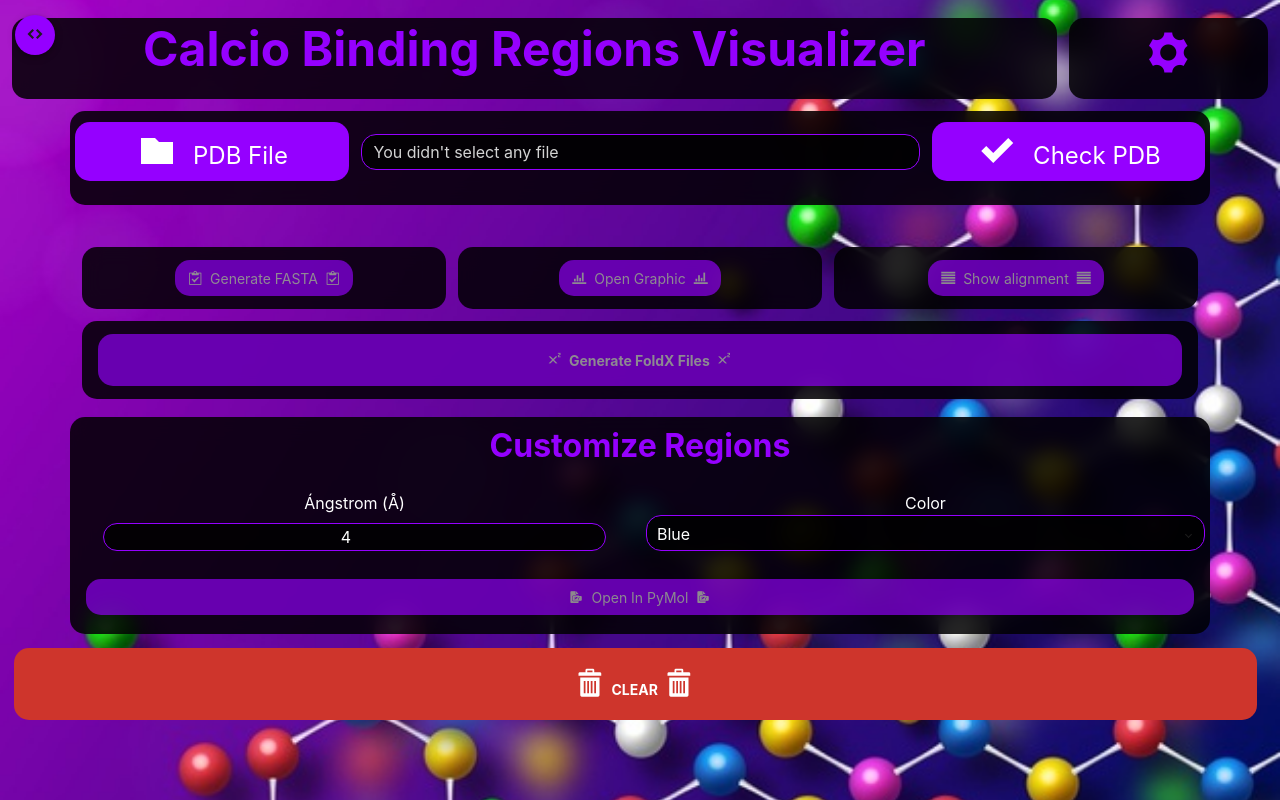
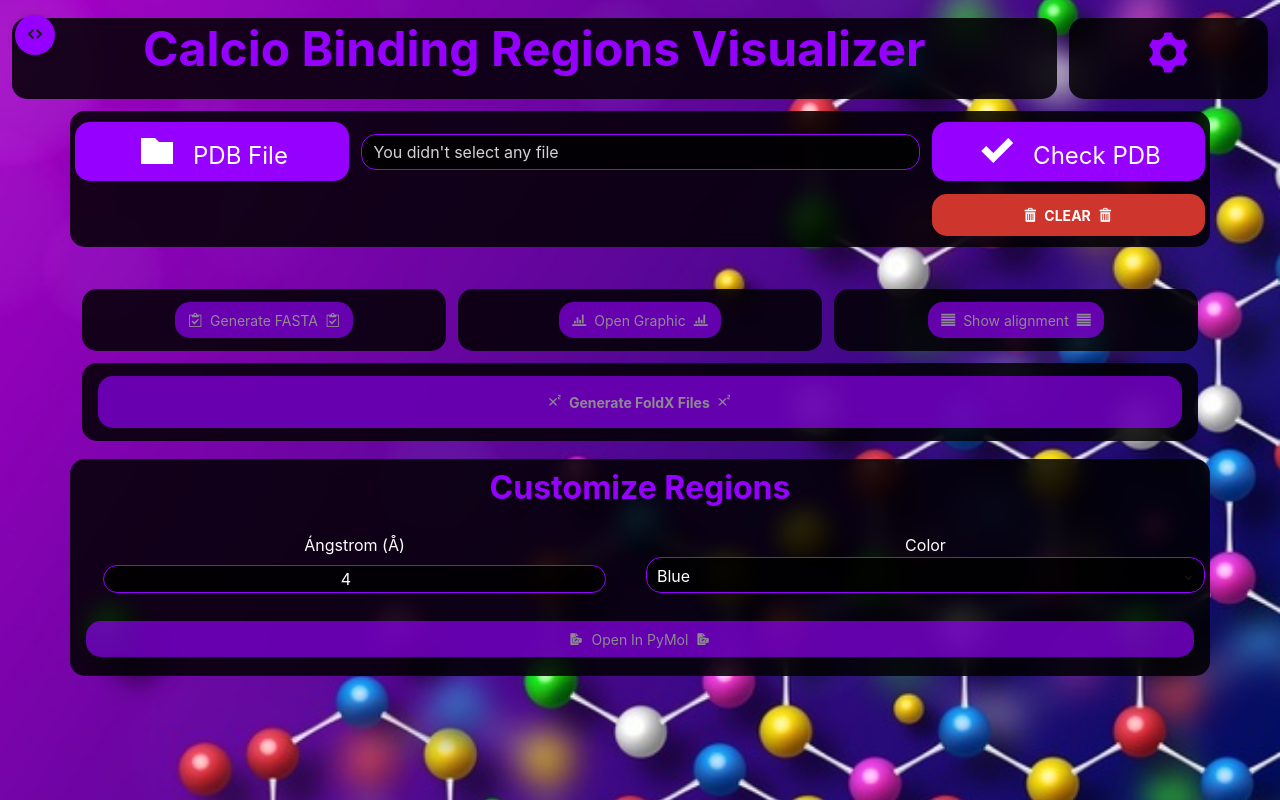
Before and after one commit to BioinformaticaUNQ/calcio_binding_regions_visualazer-grupo1, a plain HTML site: page resources/index.html in a window 1280 px wide. Drawn offline with Linux system fonts and the light colour scheme.

Commit message:
Fix clear position

```diff
--- a/resources/index.html
+++ b/resources/index.html
@@ -54,8 +54,16 @@
                     </span>
                   </button>
                 </div>
-                <div class="col-12 text-center" id="pdbNotify"></div>
-
+                <div class="col-md-9 text-center" id="pdbNotify"></div>
+                <div class="col-md-3">
+                  <button
+                    class="button alert"
+                    name="button"
+                    onclick="window.lynxCBRV.clear();"
+                    style="padding: 20px; width: 100%" >
+                    <b><span class="mif-bin"></span>&nbsp; CLEAR<span class="mif-bin"></span></b>
+                  </button>
+                </div>
               </div>
             </div>
           </div>
@@ -165,15 +173,6 @@
               </div>
             </div>
           </div>
-
-          <button
-            class="button alert"
-            name="button"
-            id="btnExecFoldX"
-            onclick="window.lynxCBRV.clear();"
-            style="margin: 8px; width: 98%; padding: 35px" >
-            <b><span class="mif-bin mif-3x"></span>&nbsp; CLEAR<span class="mif-bin mif-3x"></span></b>
-          </button>
 
         </div>
       </div>
```
